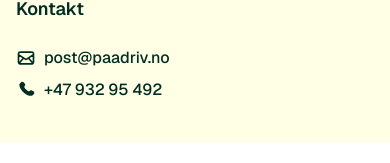
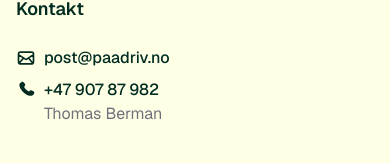
Before and after one commit to Padriv/paadriv-redd-fjorden, a Next.js app: page / in a window 390 px wide. Shown: the part 3319-3482 px from the top of the page. Before the commit the page ends 3461 px from the top, so only its background shows below. Built offline with nearby package versions, Linux system fonts and the light colour scheme; no server answers.

Commit message:
feat: add Thomas Berman's phone number to footer

```diff
--- a/app/_components/Footer.tsx
+++ b/app/_components/Footer.tsx
@@ -111,15 +111,24 @@
 						post@paadriv.no
 					</a>
 					<a
-						href="tel:+4793295492"
-						className={`flex items-center gap-inline font-medium ${contactTextColor}`}
+						href="tel:+4790787982"
+						className={`flex flex-col font-medium ${contactTextColor}`}
 					>
-						<img
-							src={`/svg/phone_${contactIconColor}_icon.svg`}
-							alt="Phone icon"
-							className="size-5"
-						/>
-						+47 932 95 492
+						<span className="flex items-center gap-inline">
+							<img
+								src={`/svg/phone_${contactIconColor}_icon.svg`}
+								alt="Phone icon"
+								className="size-5"
+							/>
+							+47 907 87 982
+						</span>
+						<span
+							className={`pl-7 font-normal ${
+								isGreen ? "text-muted-inverse" : "text-muted"
+							}`}
+						>
+							Thomas Berman
+						</span>
 					</a>
 				</div>
 			</div>
```
